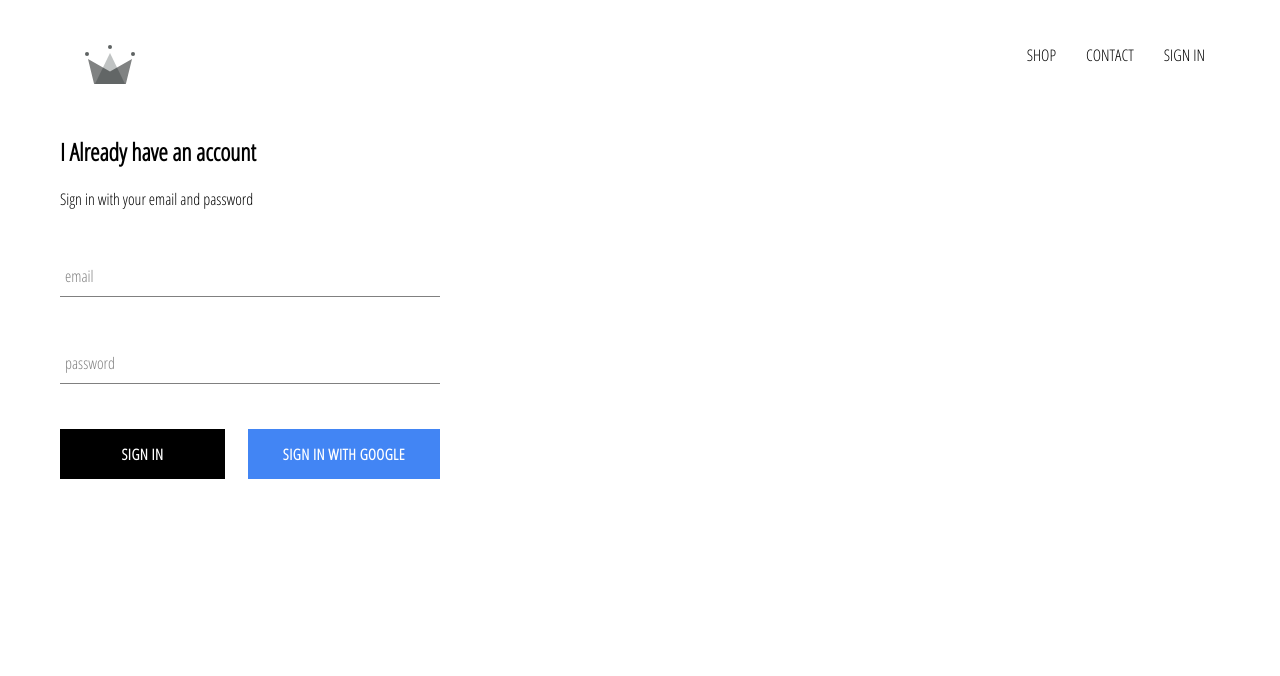
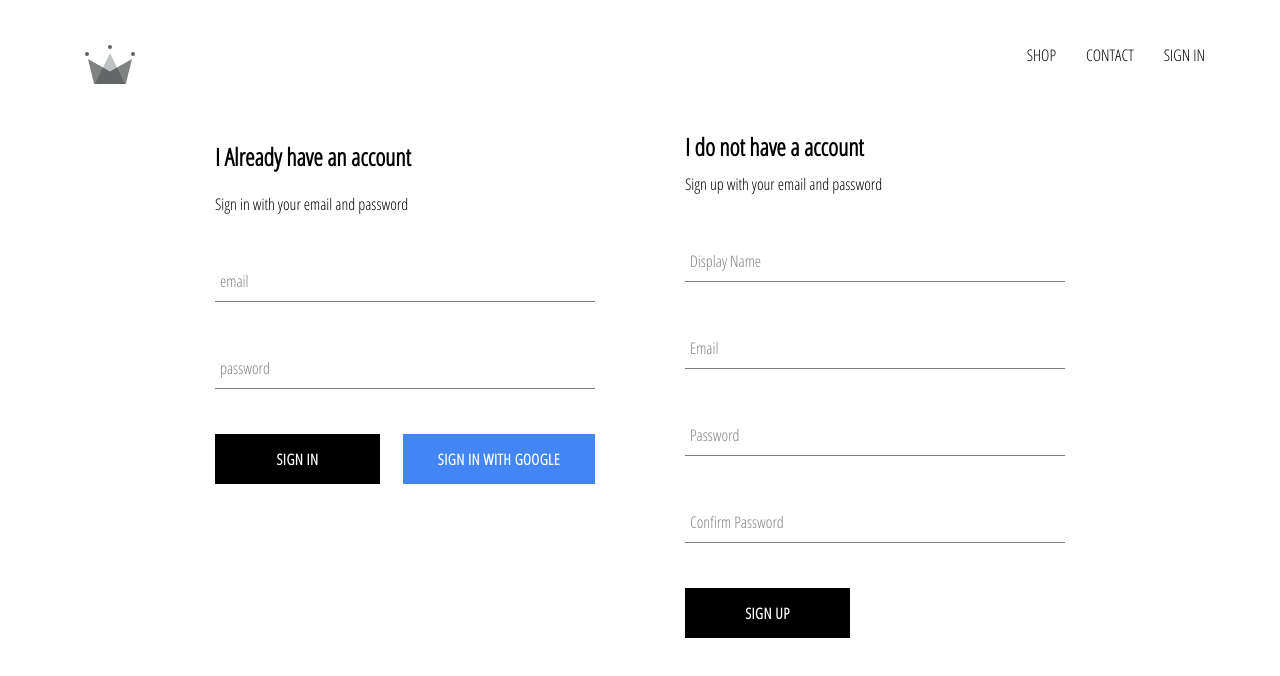
Before and after one commit to Nickautomatics/crwn-clothing, a React (Create React App) app: page /signin in a window 1280 px wide. Shown: the top 676 px of the page. Built offline with nearby package versions, Linux system fonts and the light colour scheme; no server answers.

Commit message:
implemented firebase ultils

```diff
--- a/src/App.js
+++ b/src/App.js
@@ -20,9 +20,26 @@
     unsubscribeFromAuth = null;
 
     componentDidMount() {
-        this.unsubscribeFromAuth = auth.onAuthStateChanged(async user => {
-            createUserProfileDocument(user);
-            console.log(user)
+        this.unsubscribeFromAuth = auth.onAuthStateChanged(async userAuth => {
+            if(userAuth){
+                const userRef = await createUserProfileDocument(userAuth);
+
+                userRef.onSnapshot(snapshot => {
+                    this.setState({
+                        currentUser: {
+                            id: snapshot.id,
+                            ...snapshot.data()
+                        }
+                    });
+
+                    console.log(this.state);
+                });
+
+
+
+            }
+
+            this.setState({currentUser: userAuth})
         });
     }
 
--- /dev/null
+++ b/src/components/sign-up/sign-up.component.jsx
@@ -0,0 +1,71 @@
+import React from "react";
+
+import './sign-up.styles.scss'
+import FormInput from "../form-input/form-input.component";
+import CustomButton from "../custom-button/custom-button.component";
+import {auth, createUserProfileDocument} from "../../firebase/firebase.utils";
+
+class SignUp extends React.Component{
+    constructor() {
+        super();
+
+        this.state ={
+            displayName: '',
+            email: '',
+            password: '',
+            confirmPassword:''
+        }
+    }
+
+    handleSubmit = async event => {
+        event.preventDefault();
+
+        const {displayName, email, password, confirmPassword} = this.state;
+
+        if(password !== confirmPassword){
+            alert("password dont match");
+            return;
+        }
+
+        try{
+            const {user} = await auth.createUserWithEmailAndPassword(email,password);
+            await createUserProfileDocument(user, {displayName})
+
+            this.setState({
+                displayName: '',
+                email: '',
+                password: '',
+                confirmPassword:''
+            });
+
+        } catch (error){
+            console.error(error);
+        }
+    }
+
+    handleChange = event => {
+        const {name, value} = event.target;
+        this.setState({[name]: value});
+    }
+
+    render() {
+        const {displayName, email, password, confirmPassword} = this.state;
+
+        return(
+            <div className="sign-up">
+                <h2 className="title">I do not have a account</h2>
+                <span>Sign up with your email and password</span>
+
+                <form className="sign-up-form" onSubmit={this.handleSubmit}>
+                    <FormInput type="text" name="displayName" value={displayName} onChange={this.handleChange} label="Display Name" />
+                    <FormInput type="email" name="email" value={email} onChange={this.handleChange} label="Email" />
+                    <FormInput type="password" name="password" value={password} onChange={this.handleChange} label="Password" />
+                    <FormInput type="password" name="confirmPassword" value={confirmPassword} onChange={this.handleChange} label="Confirm Password" />
+                    <CustomButton type="submit">Sign Up</CustomButton>
+                </form>
+            </div>
+        )
+    }
+}
+
+export default SignUp;
--- /dev/null
+++ b/src/components/sign-up/sign-up.styles.scss
@@ -0,0 +1,9 @@
+.sign-up{
+  display: flex;
+  flex-direction: column;
+  width: 380px;
+
+  .title{
+    margin: 10px 0;
+  }
+}
--- a/src/pages/sign-in-and-sign-up/sign-in-and-sign-up.component.jsx
+++ b/src/pages/sign-in-and-sign-up/sign-in-and-sign-up.component.jsx
@@ -2,11 +2,12 @@
 
 import './sign-in-and-sign-up.styles.scss';
 import SignIn from "../../components/sign-in/sign-in.component";
-
+import SignUp from "../../components/sign-up/sign-up.component";
 
 const SignInAndSignUpPage = () => (
     <div className="sign-in-and-sign-up">
         <SignIn/>
+        <SignUp />
     </div>
 )
 
--- a/src/pages/sign-in-and-sign-up/sign-in-and-sign-up.styles.scss
+++ b/src/pages/sign-in-and-sign-up/sign-in-and-sign-up.styles.scss
@@ -0,0 +1,6 @@
+.sign-in-and-sign-up{
+  width: 850px;
+  display: flex;
+  justify-content: space-between;
+  margin: 30px auto;
+}
```
